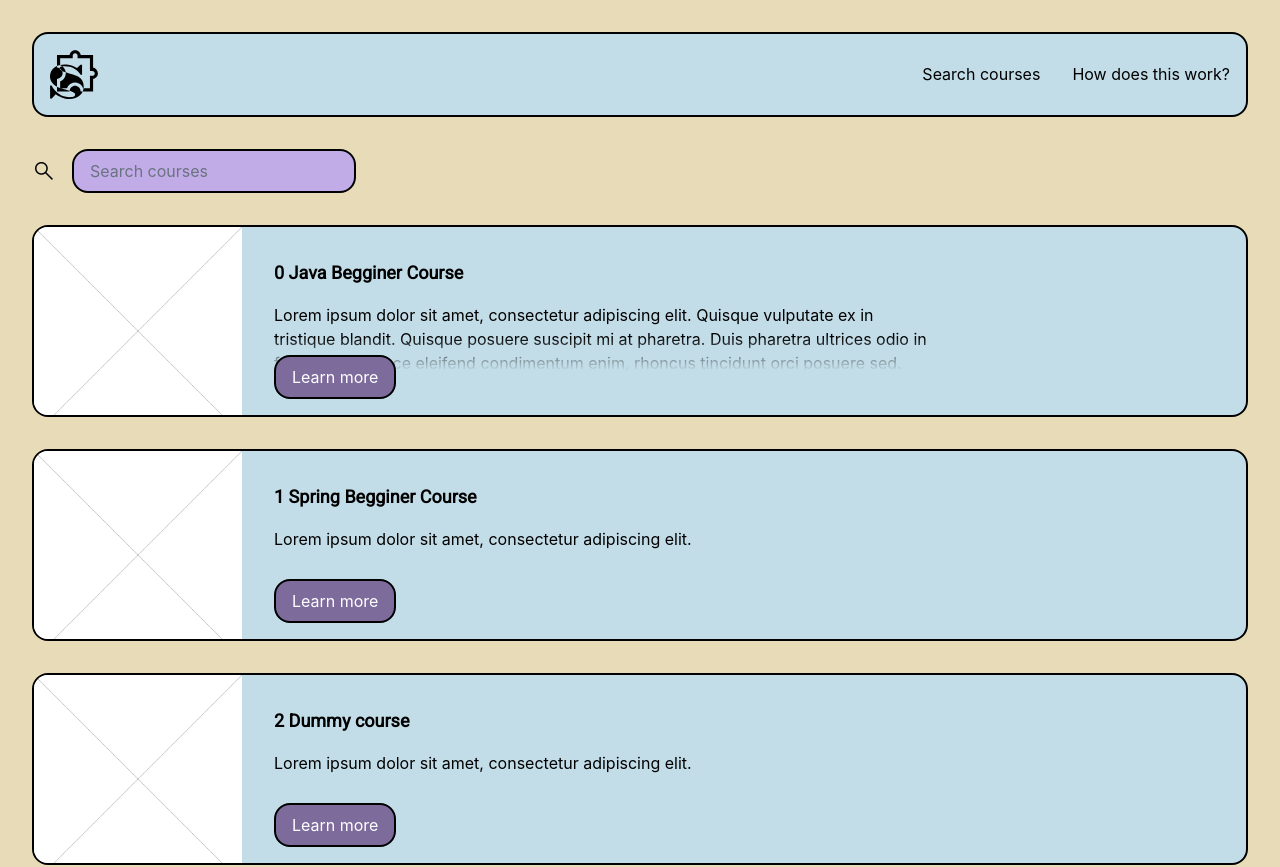
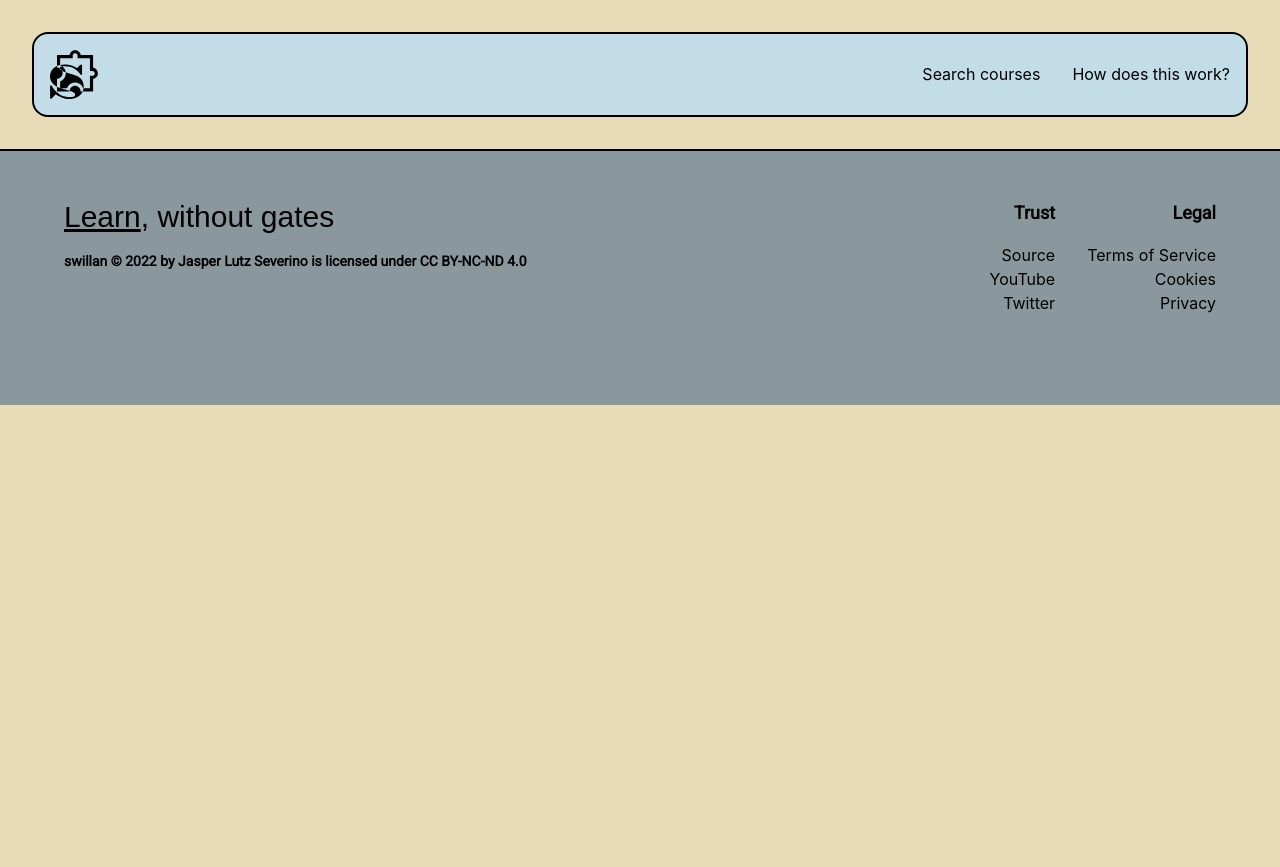
Before and after one commit to lutzseverino/smr-m08--swillan, a React (Create React App) app: page /courses in a window 1280 px wide. Before the commit this address led to /courses/page/1. Shown: the top 867 px of the page. After the commit the page ends 800 px from the top, so only its background shows below. Built offline with nearby package versions, Linux system fonts and the light colour scheme; a web font is replaced by a local one.

Commit message:
Change /courses to /search

```diff
--- a/src/App.tsx
+++ b/src/App.tsx
@@ -13,15 +13,7 @@ function App() {
         <Routes>
           <Route path="/" element={<Home />} />
           {/* /courses/ path with optional search and page */}
-          <Route path="/courses/" element={<CourseSearch />}>
-            <Route
-              path="search/:search/page/:page"
-              element={<CourseSearch />}
-            />
-            <Route path="search/:search" element={<CourseSearch />} />
-            <Route path="page/:page" element={<CourseSearch />} />
-            <Route path="" element={<CourseSearch />} />
-          </Route>
+          <Route path="/search" element={<CourseSearch />}></Route>
         </Routes>
       </Router>
       <Footer />
--- a/src/components/Navbar/index.tsx
+++ b/src/components/Navbar/index.tsx
@@ -29,7 +29,7 @@ export default class Navbar extends React.Component<{}, { hide: Boolean }> {
           </a>
         </div>
         <div className="flex-rows hidden gap-8 md:flex">
-          <a href="/courses">Search courses</a>
+          <a href="/search">Search courses</a>
           <a href="/how">How does this work?</a>
         </div>
       </nav>
--- a/src/pages/Home/index.tsx
+++ b/src/pages/Home/index.tsx
@@ -63,7 +63,7 @@ export default class Home extends React.Component<{}, HomeState> {
               ))}
           </div>
           <div className="mt-8 self-center">
-            <Button onClick={() => (window.location.href = "courses/")}>
+            <Button onClick={() => (window.location.href = "/search")}>
               Explore everything
             </Button>
           </div>
```
